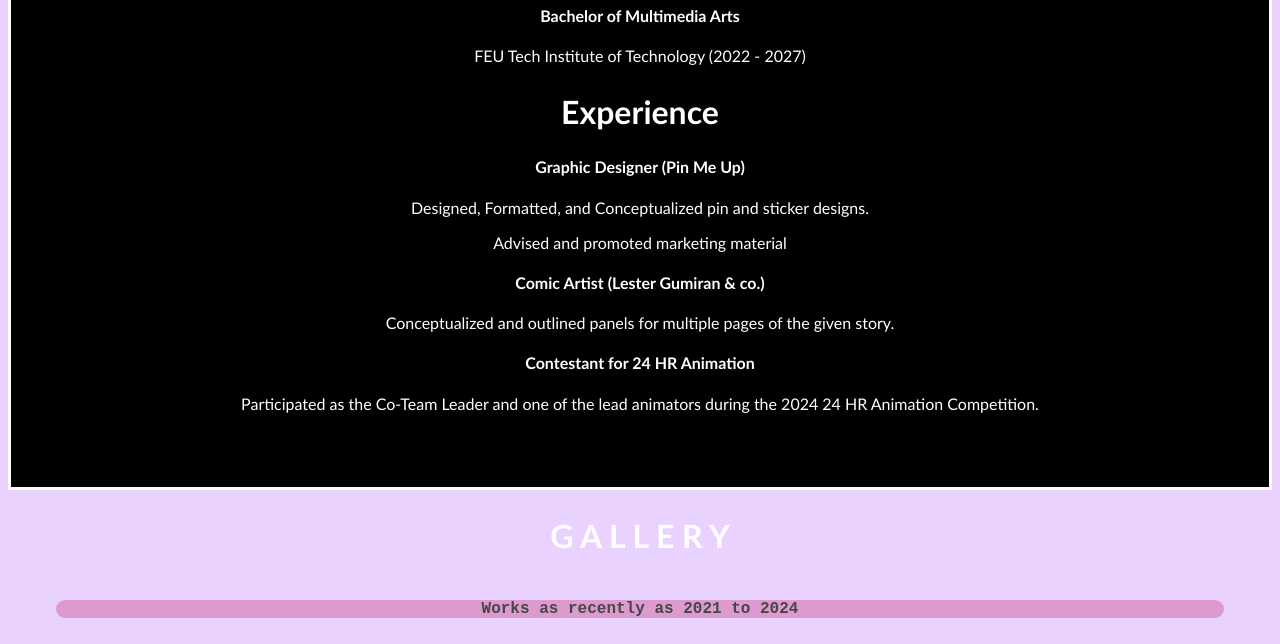
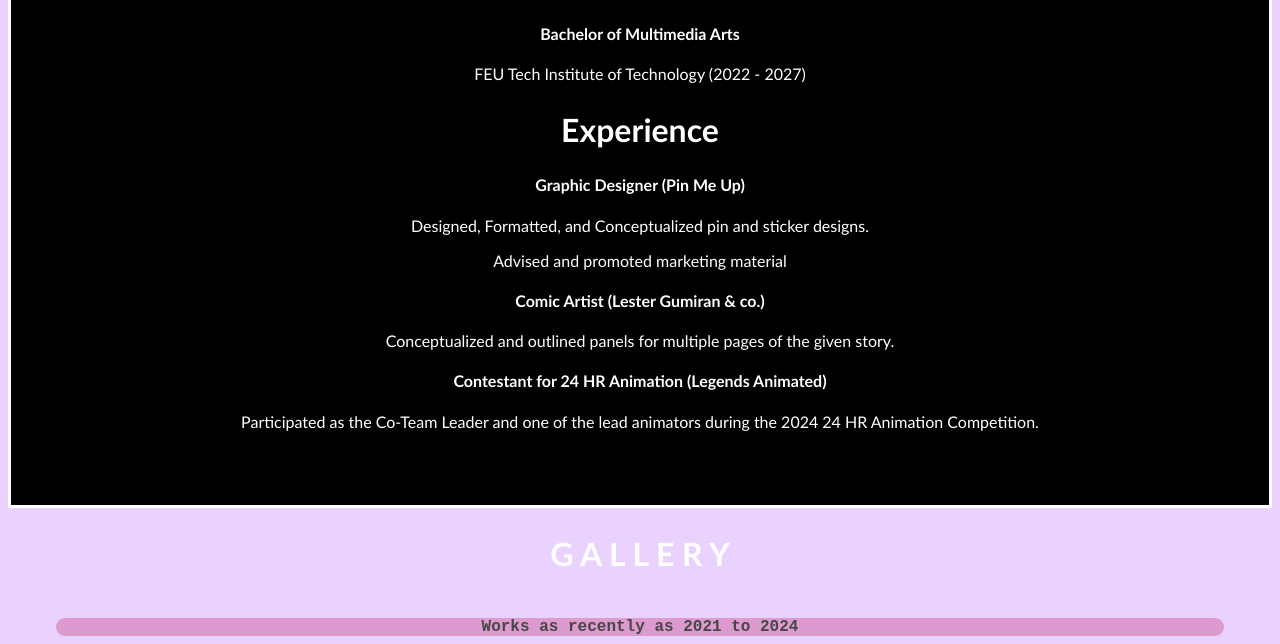
Before and after one commit to JasmineGalvez/WD-Code-Demo-1-TD21, a plain HTML site: page index.html in a window 1280 px wide. Shown: the part 1699-2343 px from the top of the page. Drawn offline with Linux system fonts and the light colour scheme.

Commit message:
Update index.html

```diff
--- a/index.html
+++ b/index.html
@@ -37,6 +37,7 @@
     <img class="logo" src="./assets/img/logoooo w frame.svg" alt="a beautiful gal" width="460" height="460">
     <h1><strong>SARCJAE</strong></h1>
     <h3>Creativity is the height from which I choose to jump.</h3>
+    <br>
     <h1>Freelance Artist</h1>
 
     <section class="skills">
@@ -67,7 +68,7 @@
     <p>Advised and promoted marketing material</p>
     <h4>Comic Artist (Lester Gumiran & co.)</h4>
     <p>Conceptualized and outlined panels for multiple pages of the given story.</p>
-    <h4>Contestant for 24 HR Animation</h4>
+    <h4>Contestant for 24 HR Animation (Legends Animated)</h4>
     <p>Participated as the Co-Team Leader and one of the lead animators during the 2024 24 HR Animation Competition.</p>
     <br>
     </section>
```
